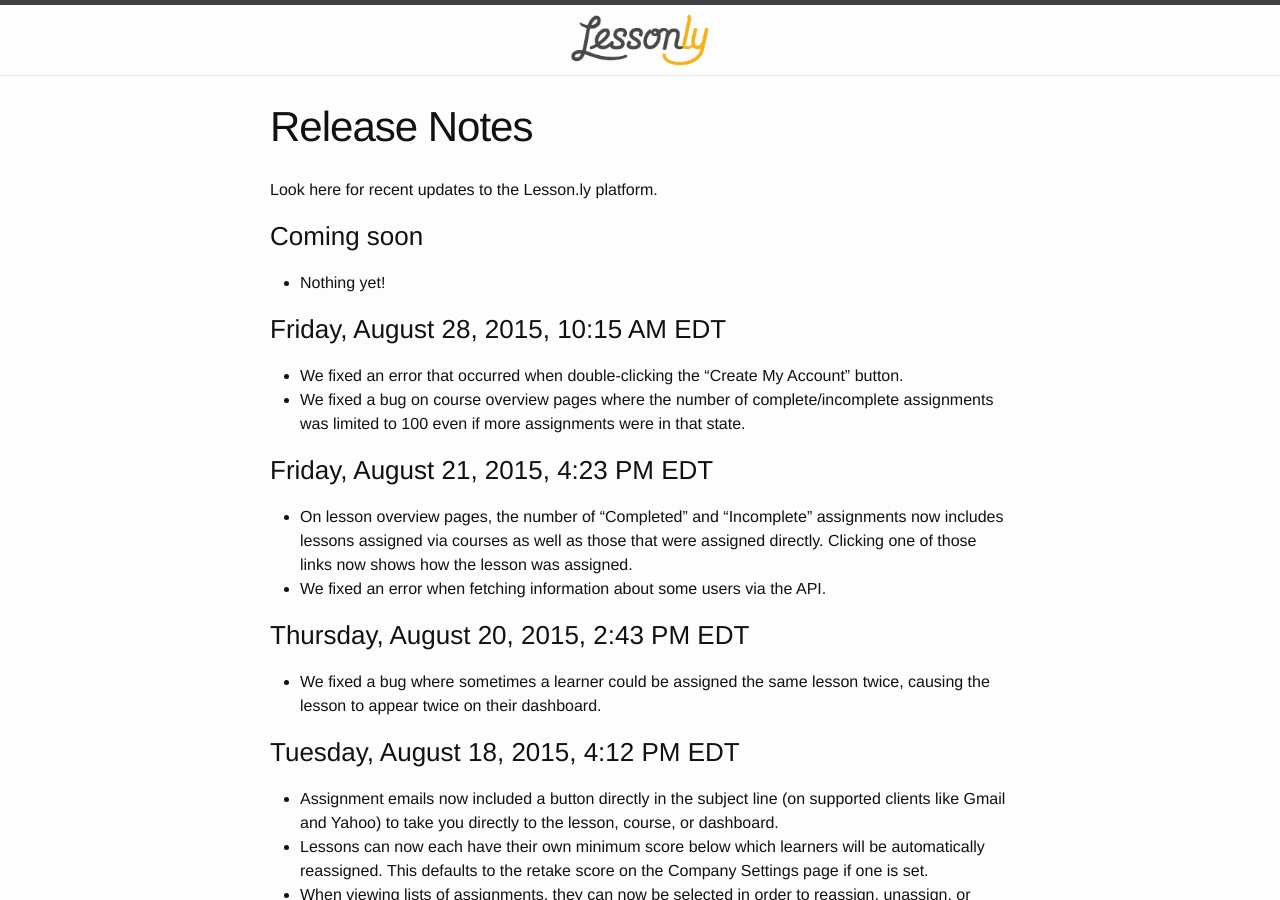
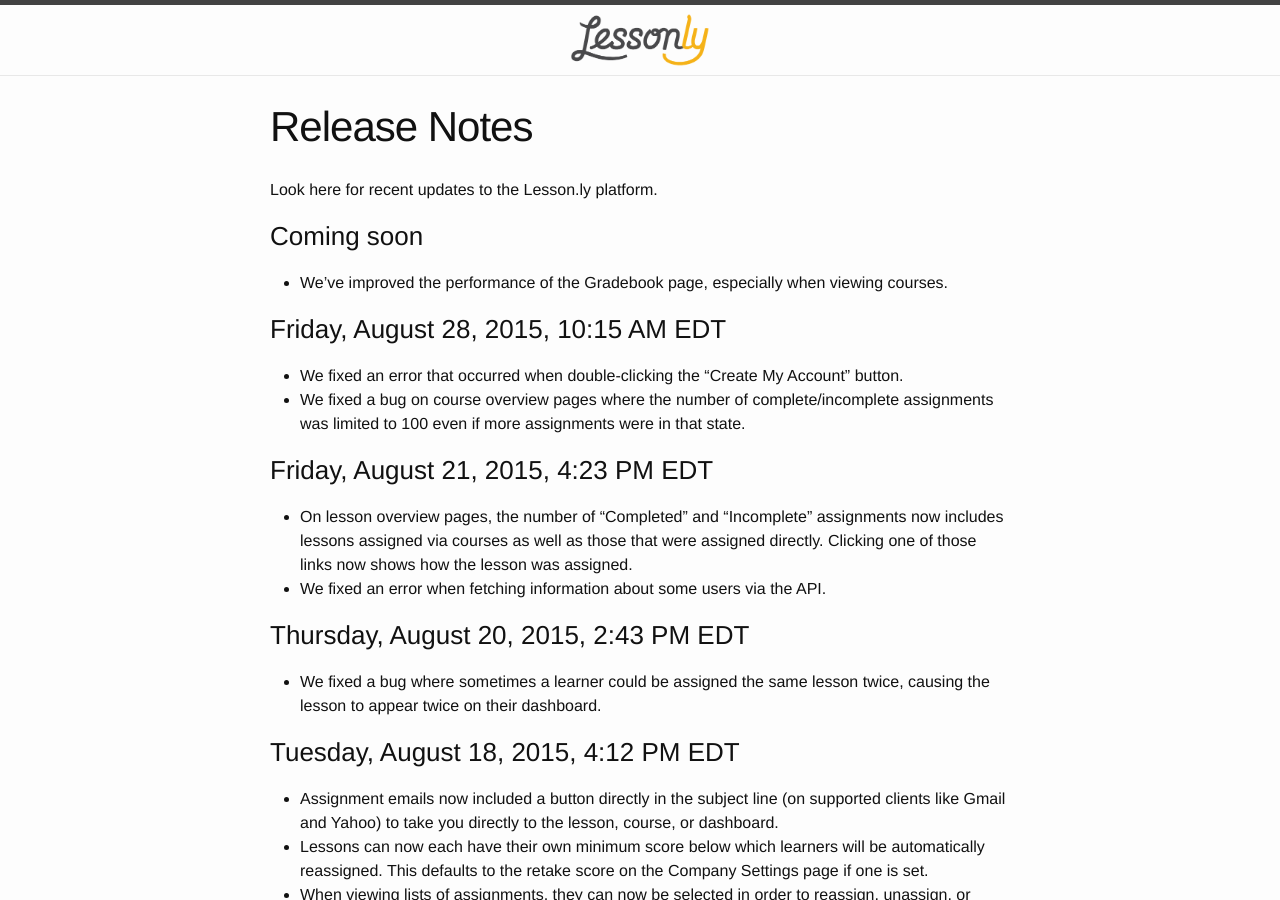
Before and after one commit to isabella232/lessonly.github.io, a Jekyll site: the page built from release-notes.md, in a window 1280 px wide and 900 px high. Built offline with Jekyll 4.4.1, drawn with Linux system fonts in a browser that asks for light colours.

Commit message:
Gradebook performance improvement!

```diff
--- a/release-notes.md
+++ b/release-notes.md
@@ -8,7 +8,7 @@
 
 ### Coming soon
 
-- Nothing yet!
+- We've improved the performance of the Gradebook page, especially when viewing courses.
 
 ### Friday, August 28, 2015, 10:15 AM EDT
 
```
